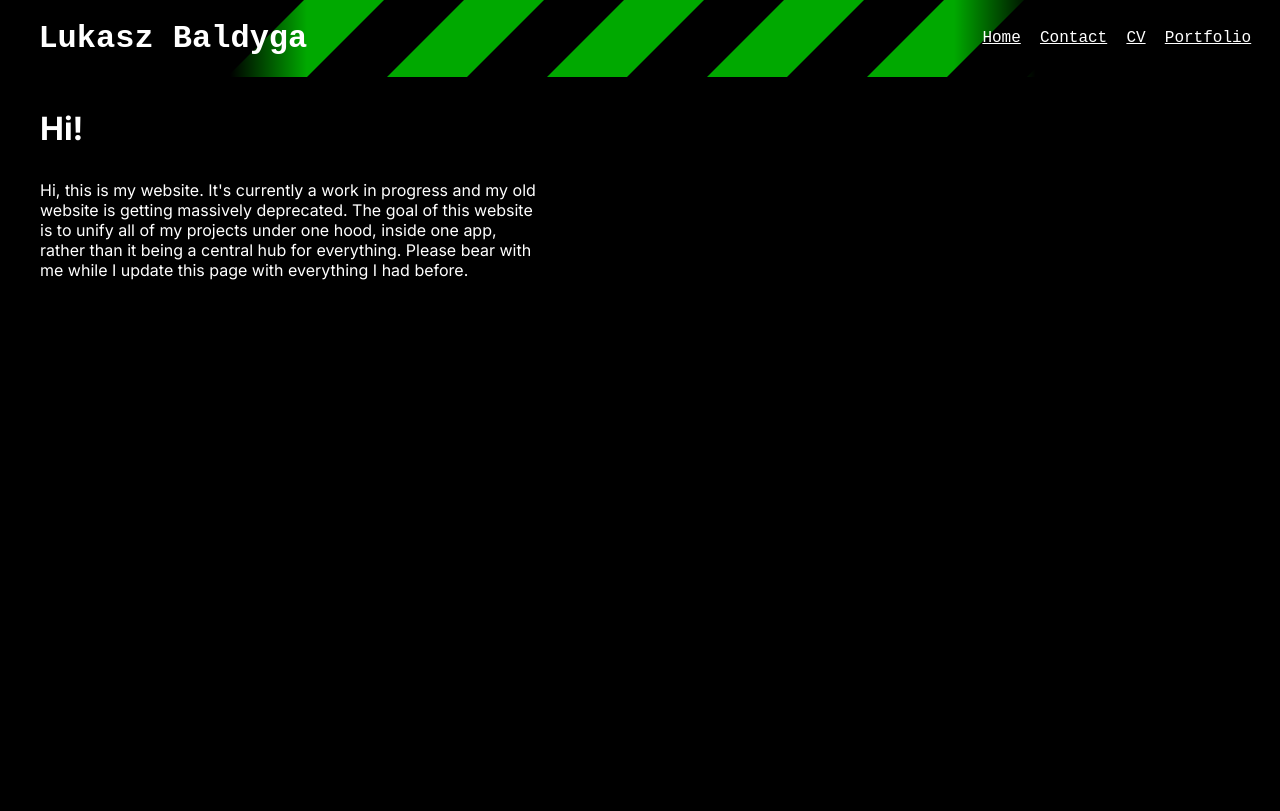
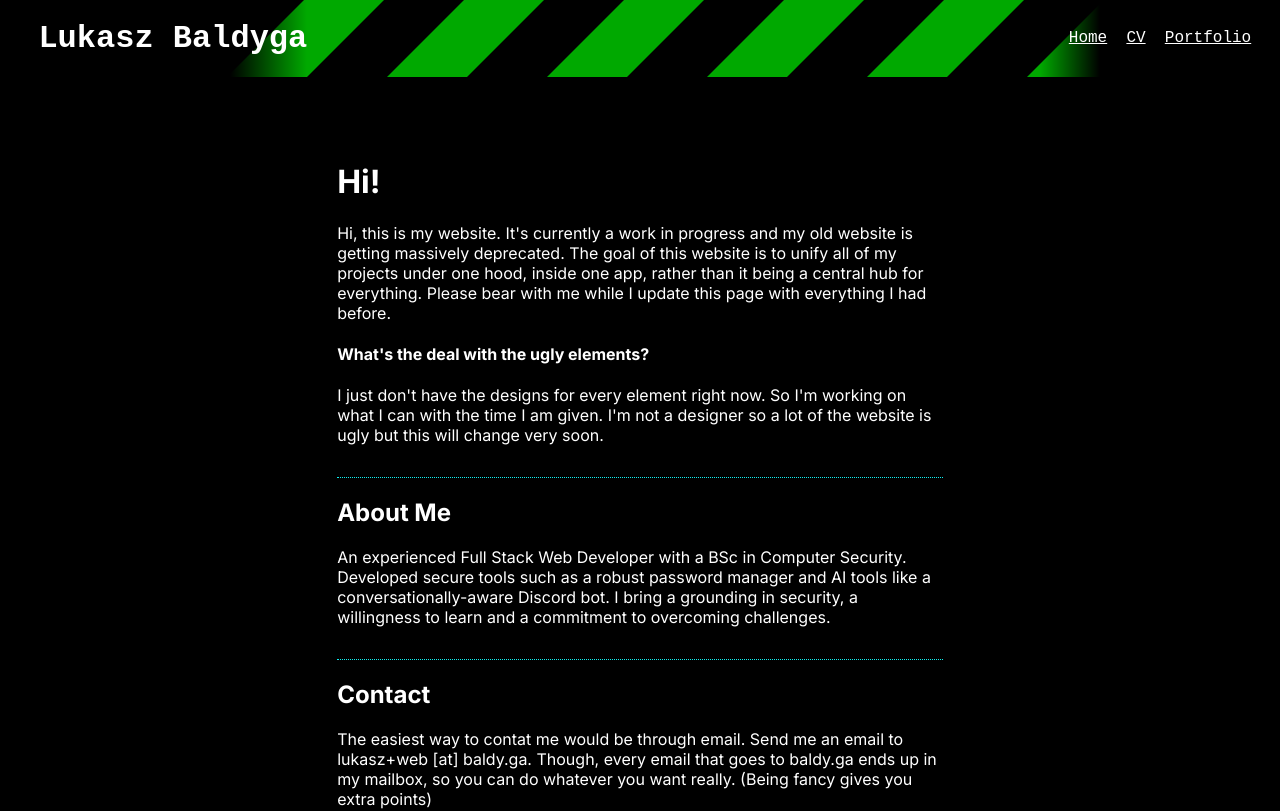
Before and after one commit to Rijndael1998/Website-Neo, a Next.js app: page / in a window 1280 px wide. Shown: the top 811 px of the page. Built offline with nearby package versions, Linux system fonts and the light colour scheme.

Commit message:
Added more to home

```diff
--- a/src/app/globals.scss
+++ b/src/app/globals.scss
@@ -15,7 +15,14 @@
     color: white;
 
     main {
-      & > h1, & > p {
+      & > h1,
+      & > h2,
+      & > h3,
+      & > h4,
+      & > h5,
+      & > h6,
+      & > p
+      {
         margin: 0 auto 2rem 2.5rem;
       }
 
--- a/src/app/layout.tsx
+++ b/src/app/layout.tsx
@@ -31,7 +31,7 @@
         <main>
           {children}
         </main>
-        <Footer/>
+        { /* <Footer/> */ }
       </body>
     </html>
   )
--- /dev/null
+++ b/src/app/page.module.scss
@@ -0,0 +1,18 @@
+@import "./../components/colors";
+
+.page {
+    max-width: 60ch;
+    display: block;
+    margin: auto;
+    padding: 2rem;
+}
+
+.item {
+    padding: 0rem 0 1rem 0;
+
+    border-bottom: 1px dotted $accent;
+
+    &:last-of-type {
+        border-bottom: 0px;
+    }
+}
--- a/src/app/page.tsx
+++ b/src/app/page.tsx
@@ -1,21 +1,47 @@
-import Typing from "@/components/typing/typing";
+import { about, contact, main, uglyElements } from "./../content/Home";
+import styles from "./page.module.scss";
 
-const text = `Hi, this is my website.
-It's currently a work in progress and my old website is getting massively deprecated.
-The goal of this website is to unify all of my projects under one hood, inside one app,
-rather than it being a central hub for everything.
-Please bear with me while I update this page with everything I had before.`;
 
 export default function Home() {
   return (
     <>
-      <h1>
-        Hi!
-      </h1>
+      <div className={styles.page}>
+        <div className={styles.item}>
+          <h1>
+            Hi!
+          </h1>
 
-      <p>
-        {text}
-      </p>
+          <p>
+            {main}
+          </p>
+
+          <h4>{`What's the deal with the ugly elements?`}</h4>
+
+          <p>
+            {uglyElements}
+          </p>
+        </div>
+
+        <div className={styles.item}>
+          <h2>
+            About Me
+          </h2>
+
+          <p>
+            {about}
+          </p>
+        </div>
+
+        <div className={styles.item}>
+          <h2>
+            Contact
+          </h2>
+
+          <p>
+            {contact}
+          </p>
+        </div>
+      </div>
     </>
   )
 }
--- a/src/components/app/nav/navLinkCollection/_navLinkCollection.tsx
+++ b/src/components/app/nav/navLinkCollection/_navLinkCollection.tsx
@@ -10,7 +10,7 @@
 export default function NavLinkCollection({ onSelection }: NavLinkCollectionProps) {
     return <>
         <NavLink onClick={onSelection} href="/"><Typing text="Home" interval={interval} iterCount={iterCount} /></NavLink>
-        <NavLink onClick={onSelection} href="/contact"><Typing text="Contact" interval={interval} iterCount={iterCount} /></NavLink>
+        { /* <NavLink onClick={onSelection} href="/contact"><Typing text="Contact" interval={interval} iterCount={iterCount} /></NavLink> */ }
         <NavLink onClick={onSelection} href="/cv"><Typing text="CV" interval={interval} iterCount={iterCount} /></NavLink>
         <NavLink onClick={onSelection} href="/fun"><Typing text="Portfolio" interval={interval} iterCount={iterCount} /></NavLink>
     </>
--- /dev/null
+++ b/src/content/Home.ts
@@ -0,0 +1,26 @@
+export const main = `
+Hi, this is my website.
+It's currently a work in progress and my old website is getting massively deprecated.
+The goal of this website is to unify all of my projects under one hood, inside one app,
+rather than it being a central hub for everything.
+Please bear with me while I update this page with everything I had before.
+`;
+
+export const uglyElements = `
+I just don't have the designs for every element right now.
+So I'm working on what I can with the time I am given.
+I'm not a designer so a lot of the website is ugly but this will change very soon.
+`;
+
+export const about = `
+An experienced Full Stack Web Developer with a BSc in Computer Security. Developed secure tools
+such as a robust password manager and AI tools like a conversationally-aware Discord bot.
+I bring a grounding in security, a willingness to learn and a commitment to overcoming challenges.
+`;
+
+export const contact = `
+The easiest way to contat me would be through email.
+Send me an email to lukasz+web [at] baldy.ga.
+Though, every email that goes to baldy.ga ends up in my mailbox,
+so you can do whatever you want really. (Being fancy gives you extra points)
+`
```
